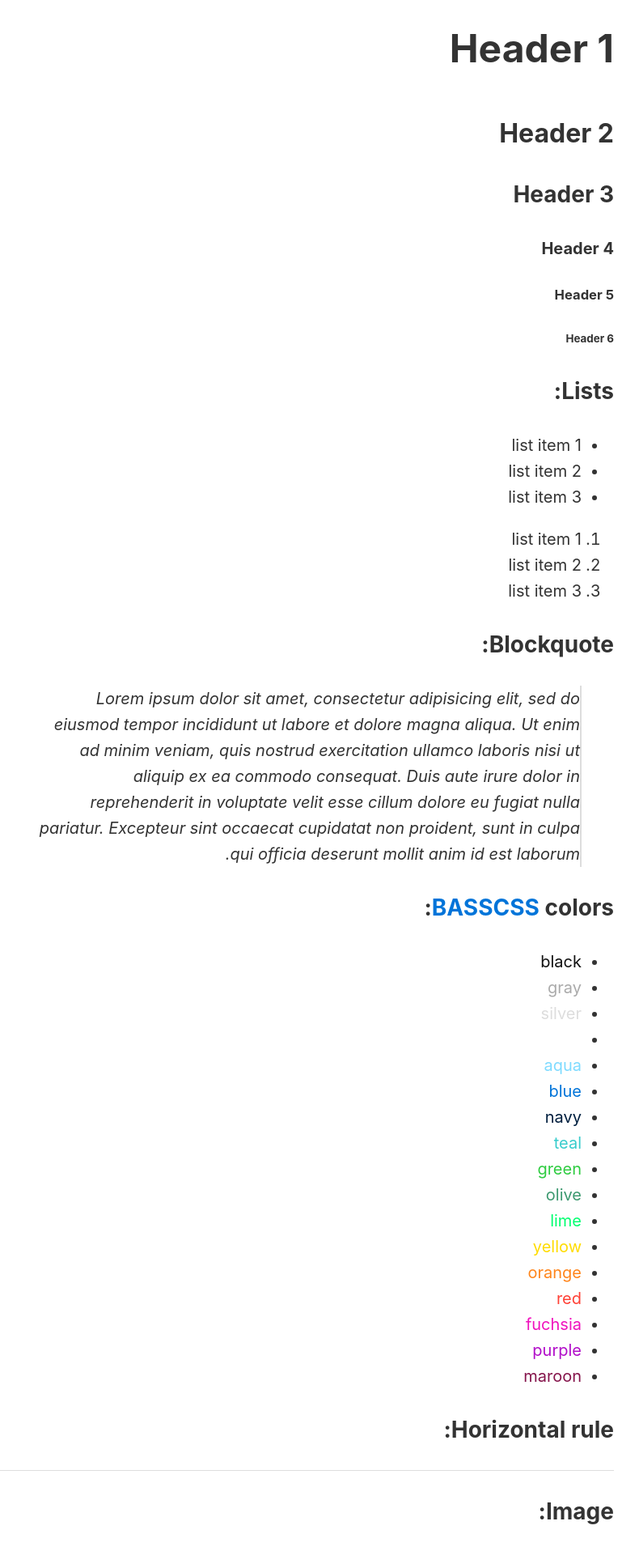
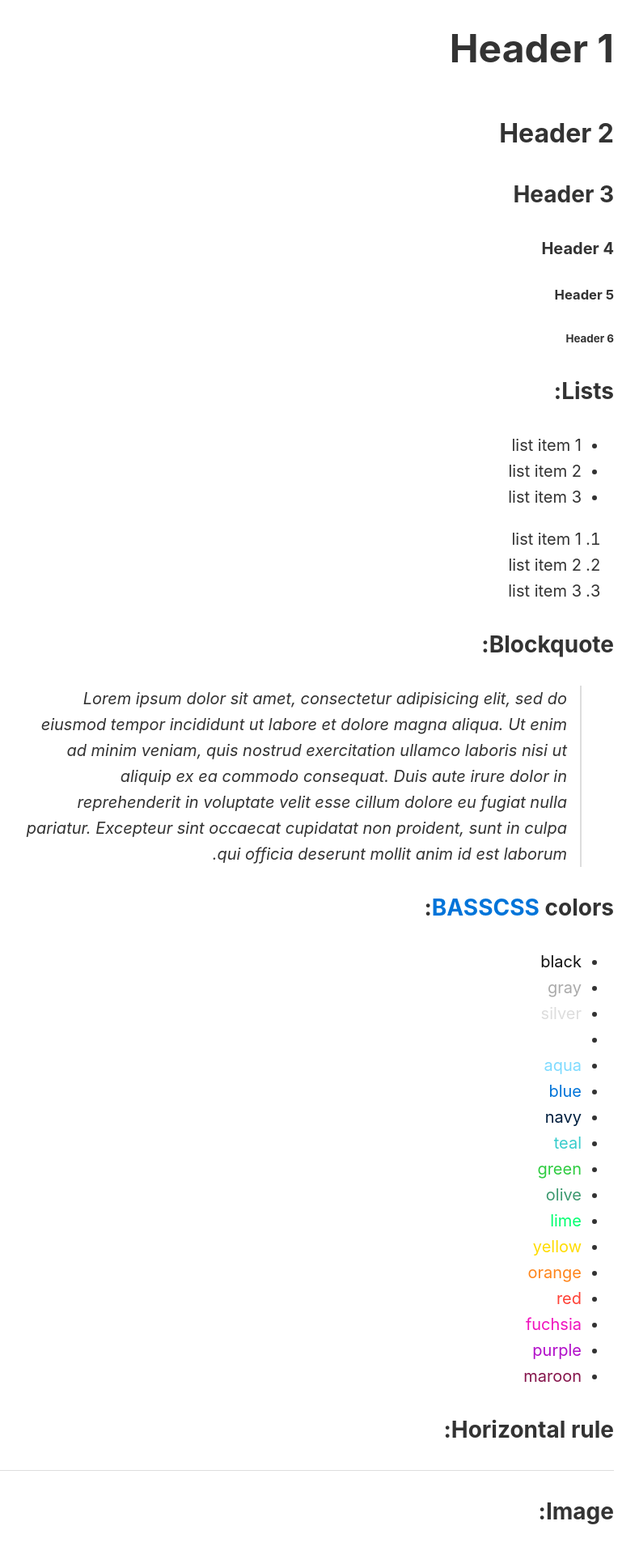
Before and after one commit to alexpolonsky/test-dec2016, a Jekyll site: the page built from _posts/2015-05-03-styles-for-cake.md, in a window 1280 px wide. Shown: the part 603-2519 px from the top of the page at 81% size, without its empty margins (265-1055 px from the left). Built offline with Jekyll 4.4.1, drawn with Linux system fonts in a browser that asks for light colours.

Commit message:
Update _base.scss

```diff
--- a/_sass/_base.scss
+++ b/_sass/_base.scss
@@ -35,7 +35,7 @@ h3 {
 }
 blockquote {
     font-style: italic;
-    padding-left: 1rem;
+    padding-right: 1rem;
     border-right: 2px solid $border-color;
 }
 img {
```
